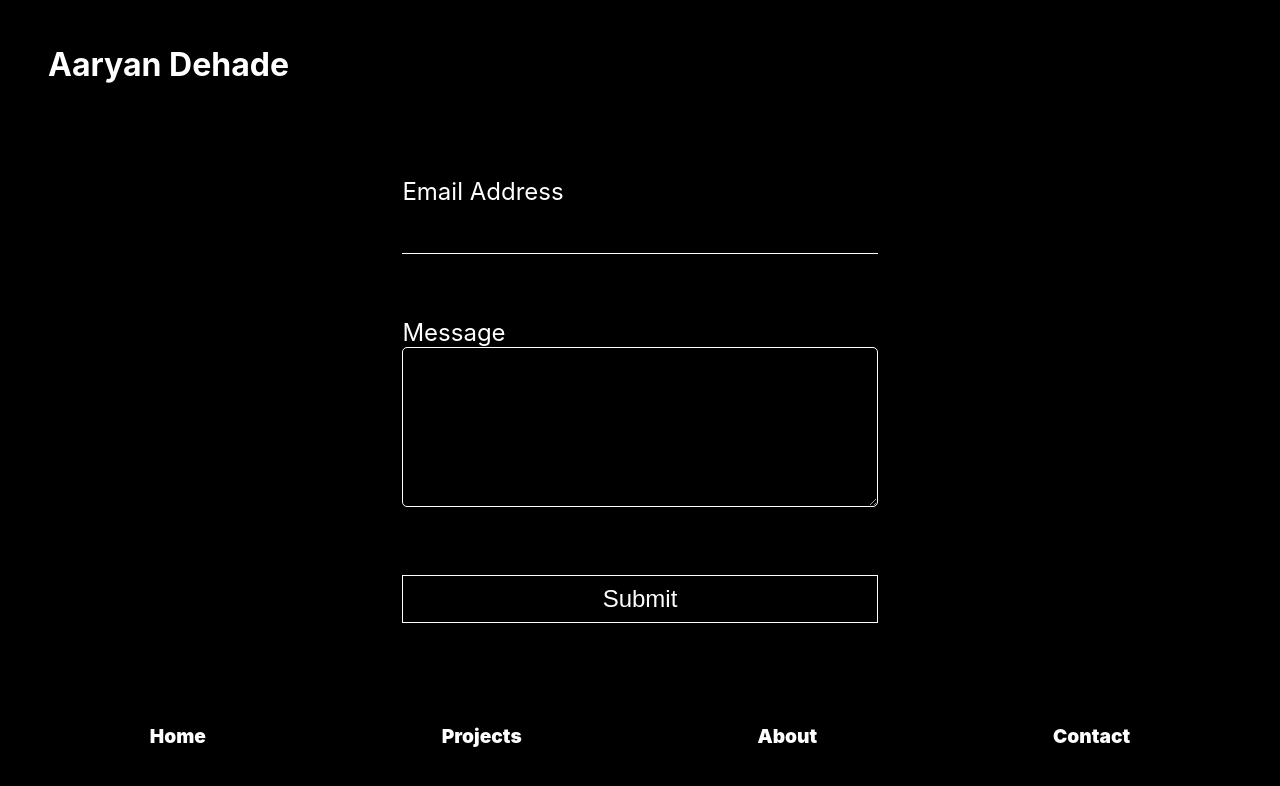
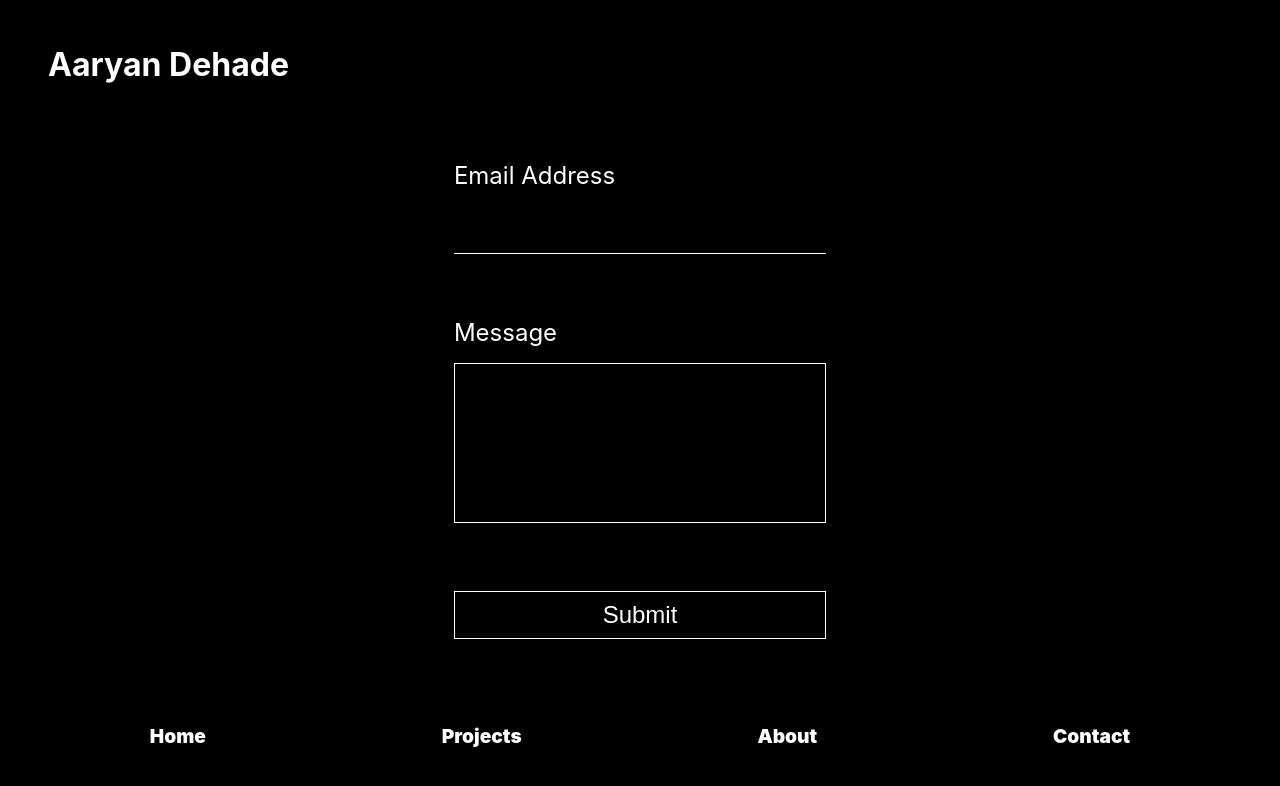
Before and after one commit to dehadeaaryan/aaryandehade-portfolio, a Next.js app: page /contact-form in a window 1280 px wide. Shown: the top 786 px of the page. Built offline with nearby package versions, Linux system fonts and the light colour scheme.

Commit message:
form polish

```diff
--- a/components/contact-form.js
+++ b/components/contact-form.js
@@ -1,8 +1,11 @@
 import { useForm, ValidationError } from "@formspree/react";
 import styles from "../styles/contact-form.module.css";
 
+const prodForm = process.env.NEXT_PUBLIC_FORM
+const stagingForm = 'xnqwdllk'
+
 export default function ContactForm() {
-  const [state, handleSubmit] = useForm(process.env.NEXT_PUBLIC_FORM);
+  const [state, handleSubmit] = useForm(stagingForm);
 
 
   if (state.succeeded) {
--- a/styles/contact-form.module.css
+++ b/styles/contact-form.module.css
@@ -14,7 +14,6 @@
 .form {
     display: flex;
     flex-direction: column;
-    padding: 2rem;
 
     align-items: center;
     justify-content: center;
@@ -31,13 +30,14 @@
 }
 
 .emailInput {
+    margin-top: 1rem;
     width: 100%;
     height: 3rem;
     border: none;
     border-bottom: 1px solid var(--primary-color);
     background-color: transparent;
     color: var(--primary-color);
-    font-size: 1.5rem;
+    font-size: 1rem;
 }
 
 .emailInput:focus {
@@ -45,14 +45,16 @@
 }
 
 .messageTextarea {
+    resize: none;
+    margin-top: 1rem;
     width: 100%;
     height: 10rem;
     border: 1px solid var(--primary-color);
     background-color: transparent;
-    border-radius: 5px;
     padding: 1rem;
-    font-size: 0.8rem;
+    font-size: 1rem;
     color: var(--primary-color);
+    font-family: -apple-system, BlinkMacSystemFont, 'Segoe UI', Roboto, Oxygen, Ubuntu, Cantarell, 'Open Sans', 'Helvetica Neue', sans-serif;
 }
 
 .messageTextarea:focus {
```
